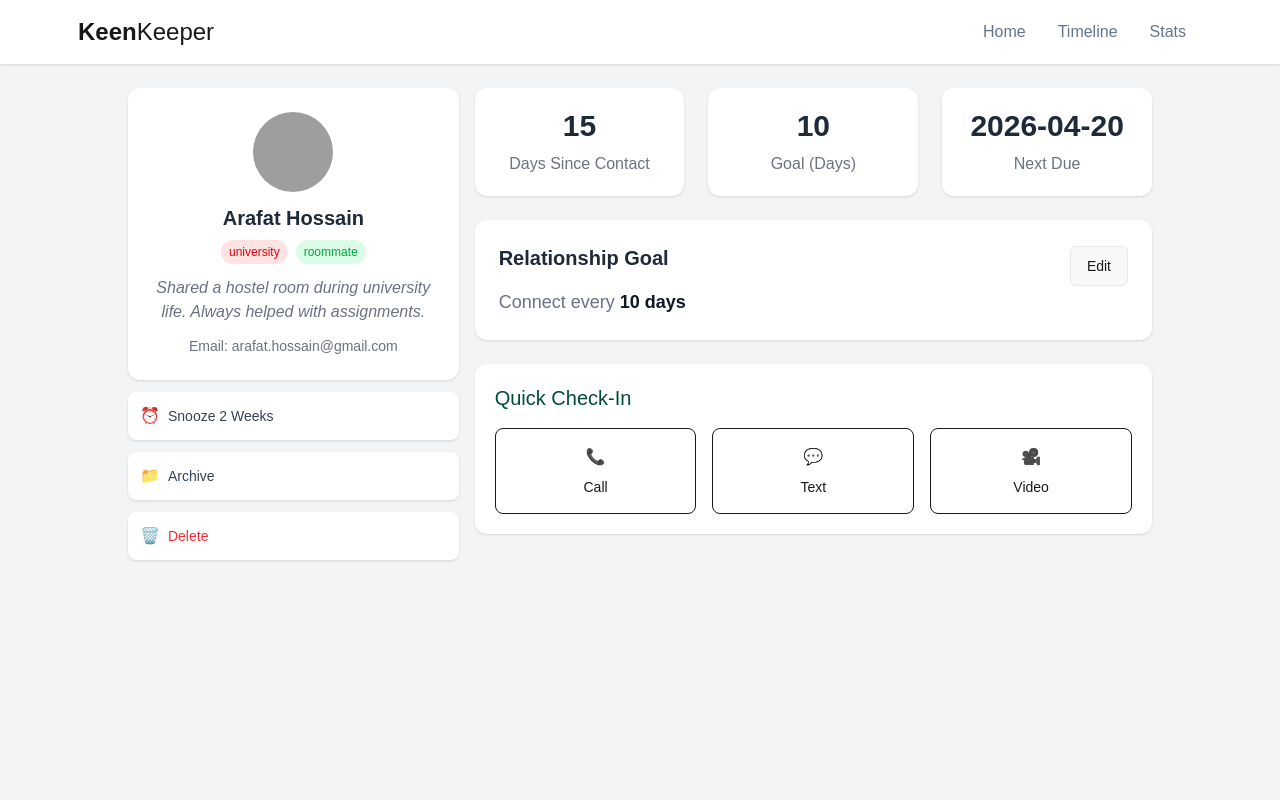
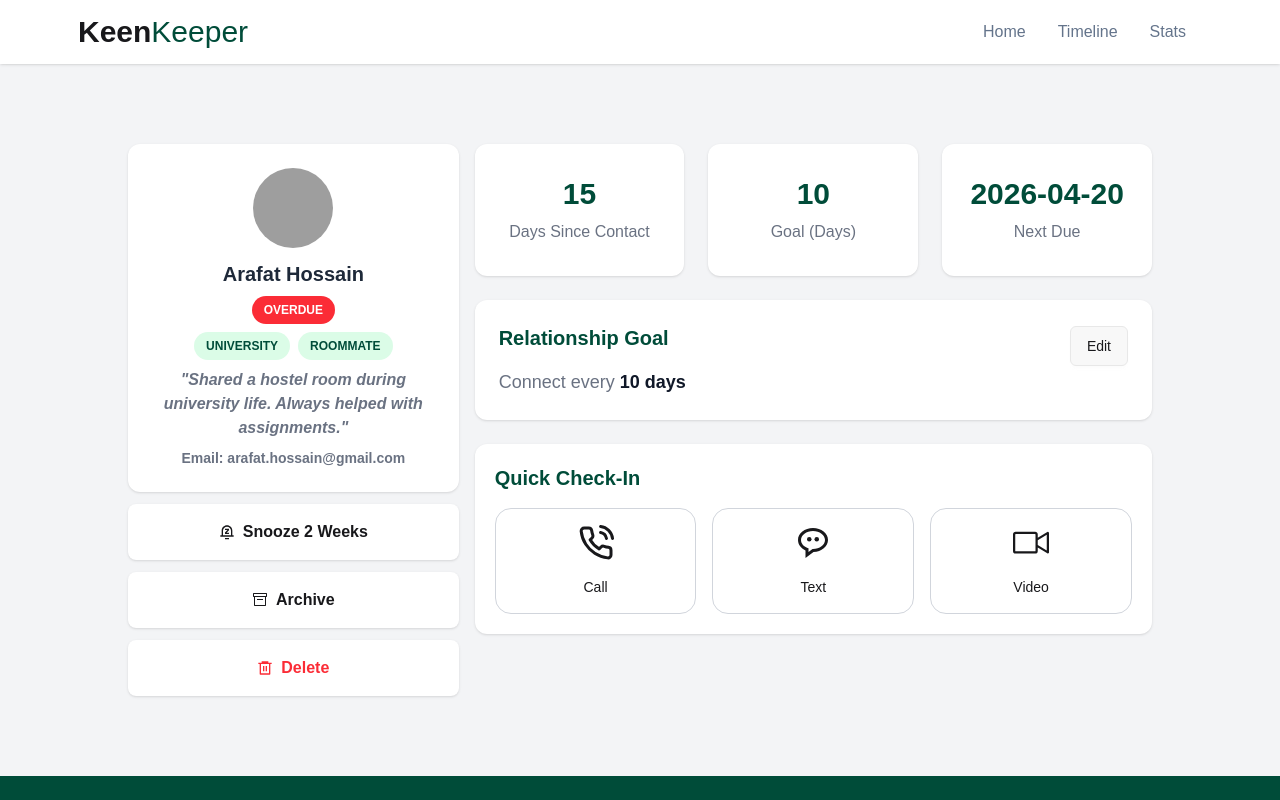
Before and after one commit to AtikHasanSarker/B13-Assignment07, a React (Vite) app: page /friend/1 in a window 1280 px wide. Shown: the top 800 px of the page. Built offline with nearby package versions, Linux system fonts and the light colour scheme; grey boxes are pictures that could not be loaded.

Commit message:
Added timeline Functionality

```diff
--- a/src/layout/Navbar.jsx
+++ b/src/layout/Navbar.jsx
@@ -40,8 +40,9 @@ const Navbar = () => {
             </ul>
           </div>
           <div className="">
-            <p className="font-medium text-2xl">
-              <span className="font-bold">Keen</span>Keeper
+            <p className="font-medium text-3xl">
+              <span className="font-bold">Keen</span>
+              <span className="text-success-content">Keeper</span>
             </p>
           </div>
         </div>
--- a/src/layout/homepage/FriendCard.jsx
+++ b/src/layout/homepage/FriendCard.jsx
@@ -17,12 +17,14 @@ const FriendCard = ({ friend }) => {
 
         <p className="text-sm text-gray-400 mb-2">{days_since_contact}d ago</p>
 
-        <span className="text-xs bg-green-100 text-green-600 px-3 py-1 rounded-full mb-2">
-          {tags[0]}
+        <span className="text-xs font-semibold bg-green-100 text-success-content px-3 py-1 rounded-full mb-2">
+          {tags[0].toUpperCase()}
         </span>
 
-        <span className="text-xs bg-red-100 text-red-600 px-3 py-1 rounded-full">
-          {status}
+        <span
+          className={`mx-auto text-xs px-3 font-semibold py-1.5 rounded-full w-fit text-white ${status == "overdue" ? "bg-red-500" : status == "almost due" ? "bg-amber-500" : "bg-success-content"}`}
+        >
+          {status.toUpperCase()}
         </span>
       </div>
     </NavLink>
--- a/src/layout/homepage/FriendList.jsx
+++ b/src/layout/homepage/FriendList.jsx
@@ -8,7 +8,7 @@ const FriendList = () => {
       <div>
         <div className="grid grid-cols-4 gap-8 text-center">
           <div className="p-8 rounded-md border border-gray-200">
-            <h4 className="font-semibold text-3xl">10</h4>
+            <h4 className="font-semibold text-3xl">{friends.length}</h4>
             <p className="text-[#64748B]">Total Friends</p>
           </div>
           <div className="p-8 rounded-md border border-gray-200">
--- a/src/pages/FriendDetailes.jsx
+++ b/src/pages/FriendDetailes.jsx
@@ -2,6 +2,11 @@ import React, { useContext } from 'react';
 import { useLoaderData, useParams } from 'react-router';
 import { TimelineContext } from '../context/ContextProvider';
 import { toast } from 'react-toastify';
+import { FiPhoneCall } from 'react-icons/fi';
+import { BiMessageRoundedDots } from 'react-icons/bi';
+import { GoDeviceCameraVideo } from 'react-icons/go';
+import { RiDeleteBin6Line, RiNotificationSnoozeLine } from 'react-icons/ri';
+import { VscArchive } from 'react-icons/vsc';
 
 const FriendDetails = () => {
 
@@ -9,7 +14,17 @@ const FriendDetails = () => {
     const friends = useLoaderData()
     const expectedFriend = friends.find((friend) => friend.id == id);
 
-    const {picture, name,email, goal, tags, bio, next_due_date, days_since_contact} = expectedFriend;
+    const {
+      picture,
+      name,
+      email,
+      goal,
+      tags,
+      bio,
+      next_due_date,
+      days_since_contact,
+      status,
+    } = expectedFriend;
 
     const { timeline, setTimeline } = useContext(TimelineContext);
     const handleAction = (action) => {
@@ -25,65 +40,68 @@ const FriendDetails = () => {
     };
     return (
       <div>
-        <div className="bg-gray-100 min-h-screen p-6">
+        <div className="bg-gray-100 py-20">
           <div className="max-w-5xl mx-auto grid grid-cols-12 gap-4">
-            {/* LEFT PROFILE CARD */}
             <div className="col-span-4 space-y-3">
               <div className="bg-white rounded-xl shadow p-6 text-center">
                 <img
                   src={picture}
                   className="w-20 h-20 rounded-full object-cover mx-auto mb-3"
                 />
-                <h2 className="font-semibold text-xl text-gray-800">{name}</h2>
+                <h2 className="font-semibold text-xl text-gray-800 mb-2">
+                  {name}
+                </h2>
+
+                <div
+                  className={`mx-auto text-xs px-3 font-semibold py-1.5 rounded-full w-fit text-white ${status == "overdue" ? "bg-red-500" : status == "almost due" ? "bg-amber-500" : "bg-success-content"}`}
+                >
+                  {status.toUpperCase()}
+                </div>
 
                 <div className="flex justify-center gap-2 mt-2">
-                  <span className="text-xs bg-red-100 text-red-600 px-2 py-1 rounded-full">
-                    {tags[0]}
-                  </span>
-                  <span className="text-xs bg-green-100 text-green-600 px-2 py-1 rounded-full">
-                    {tags[1]}
-                  </span>
+                  {tags.map((tag) => (
+                    <span className="text-xs font-semibold bg-green-100 text-success-content px-3 py-1.5 rounded-full">
+                      {tag.toUpperCase()}
+                    </span>
+                  ))}
                 </div>
 
-                <p className="font-medium text-gray-500 mt-3 italic">{bio}</p>
+                <p className="font-semibold text-gray-500 my-2 italic">"{bio}"</p>
 
-                <p className="text-sm text-gray-500 mt-3">Email: {email}</p>
+                <p className="text-sm font-semibold text-gray-500">Email: {email}</p>
               </div>
 
-              {/* ACTION BUTTONS */}
-              <div className="bg-white rounded-lg shadow p-3 flex items-center gap-2 cursor-pointer hover:bg-gray-50">
-                ⏰ <span className="text-sm text-gray-700">Snooze 2 Weeks</span>
+              <div className="bg-white rounded-lg shadow p-4 flex justify-center font-semibold items-center gap-2 cursor-pointer hover:bg-gray-50">
+                <RiNotificationSnoozeLine /> <span>Snooze 2 Weeks</span>
               </div>
 
-              <div className="bg-white rounded-lg shadow p-3 flex items-center gap-2 cursor-pointer hover:bg-gray-50">
-                📁 <span className="text-sm text-gray-700">Archive</span>
+              <div className="bg-white rounded-lg shadow p-4 flex justify-center font-semibold items-center gap-2 cursor-pointer hover:bg-gray-50">
+                <VscArchive /> <span>Archive</span>
               </div>
 
-              <div className="bg-white rounded-lg shadow p-3 flex items-center gap-2 cursor-pointer hover:bg-red-50">
-                🗑️ <span className="text-sm text-red-500">Delete</span>
+              <div className="bg-white rounded-lg shadow p-4 flex justify-center text-red-500 font-semibold items-center gap-2 cursor-pointer hover:bg-red-50">
+                <RiDeleteBin6Line /> <span>Delete</span>
               </div>
             </div>
 
-            {/* RIGHT CONTENT */}
             <div className="col-span-8 space-y-6">
-              {/* TOP STATS */}
               <div className="grid grid-cols-3 gap-6">
-                <div className="bg-white rounded-xl shadow p-5 text-center">
-                  <h2 className="text-3xl font-bold text-gray-800 mb-2">
+                <div className="bg-white rounded-xl shadow py-8 px-4 text-center">
+                  <h2 className="text-3xl font-bold text-success-content mb-2">
                     {days_since_contact}
                   </h2>
                   <p className="text-gray-500">Days Since Contact</p>
                 </div>
 
-                <div className="bg-white rounded-xl shadow p-5 text-center">
-                  <h2 className="text-3xl font-bold text-gray-800 mb-2">
+                <div className="bg-white rounded-xl shadow py-8 px-4 text-center">
+                  <h2 className="text-3xl font-bold text-success-content mb-2">
                     {goal}
                   </h2>
                   <p className="text-gray-500">Goal (Days)</p>
                 </div>
 
-                <div className="bg-white rounded-xl shadow p-5 text-center">
-                  <h2 className="text-3xl font-semibold text-gray-800 mb-2">
+                <div className="bg-white rounded-xl shadow py-8 px-4 text-center">
+                  <h2 className="text-3xl font-semibold text-success-content mb-2">
                     {next_due_date}
                   </h2>
                   <p className="text-gray-500">Next Due</p>
@@ -93,7 +111,7 @@ const FriendDetails = () => {
               {/* RELATIONSHIP GOAL */}
               <div className="bg-white rounded-xl shadow p-6">
                 <div className="flex justify-between items-center">
-                  <h3 className="font-semibold text-xl text-gray-800 mb-4">
+                  <h3 className="font-semibold text-xl text-success-content mb-4">
                     Relationship Goal
                   </h3>
                   <button className="text-sm font-medium btn px-4 py-2 rounded-md hover:bg-gray-50">
@@ -106,34 +124,33 @@ const FriendDetails = () => {
                 </p>
               </div>
 
-              {/* QUICK CHECK-IN */}
               <div className="bg-white rounded-xl shadow p-5">
-                <h3 className="font-medium text-xl text-success-content mb-4">
+                <h3 className="font-semibold text-xl text-success-content mb-4">
                   Quick Check-In
                 </h3>
 
                 <div className="grid grid-cols-3 gap-4">
                   <button
                     onClick={() => handleAction("Call")}
-                    className="border rounded-lg p-4 flex flex-col items-center hover:bg-gray-50"
+                    className="border border-gray-300 rounded-2xl p-4 flex flex-col items-center hover:bg-gray-100 hover:cursor-pointer"
                   >
-                    📞
+                    <FiPhoneCall className="text-4xl mb-2" />
                     <span className="text-sm mt-2">Call</span>
                   </button>
 
                   <button
                     onClick={() => handleAction("Text")}
-                    className="border rounded-lg p-4 flex flex-col items-center hover:bg-gray-50"
+                    className="border border-gray-300 rounded-2xl p-4 flex flex-col items-center hover:bg-gray-100 hover:cursor-pointer"
                   >
-                    💬
+                    <BiMessageRoundedDots className="text-4xl mb-2" />
                     <span className="text-sm mt-2">Text</span>
                   </button>
 
                   <button
                     onClick={() => handleAction("Video")}
-                    className="border rounded-lg p-4 flex flex-col items-center hover:bg-gray-50"
+                    className="border border-gray-300 rounded-2xl p-4 flex flex-col items-center hover:bg-gray-100 hover:cursor-pointer"
                   >
-                    🎥
+                    <GoDeviceCameraVideo className="text-4xl mb-2" />
                     <span className="text-sm mt-2">Video</span>
                   </button>
                 </div>
```
Also changed, not shown: src/layout/Footer.jsx (+7 -14 lines), src/pages/Timeline.jsx (+33 -11 lines).
